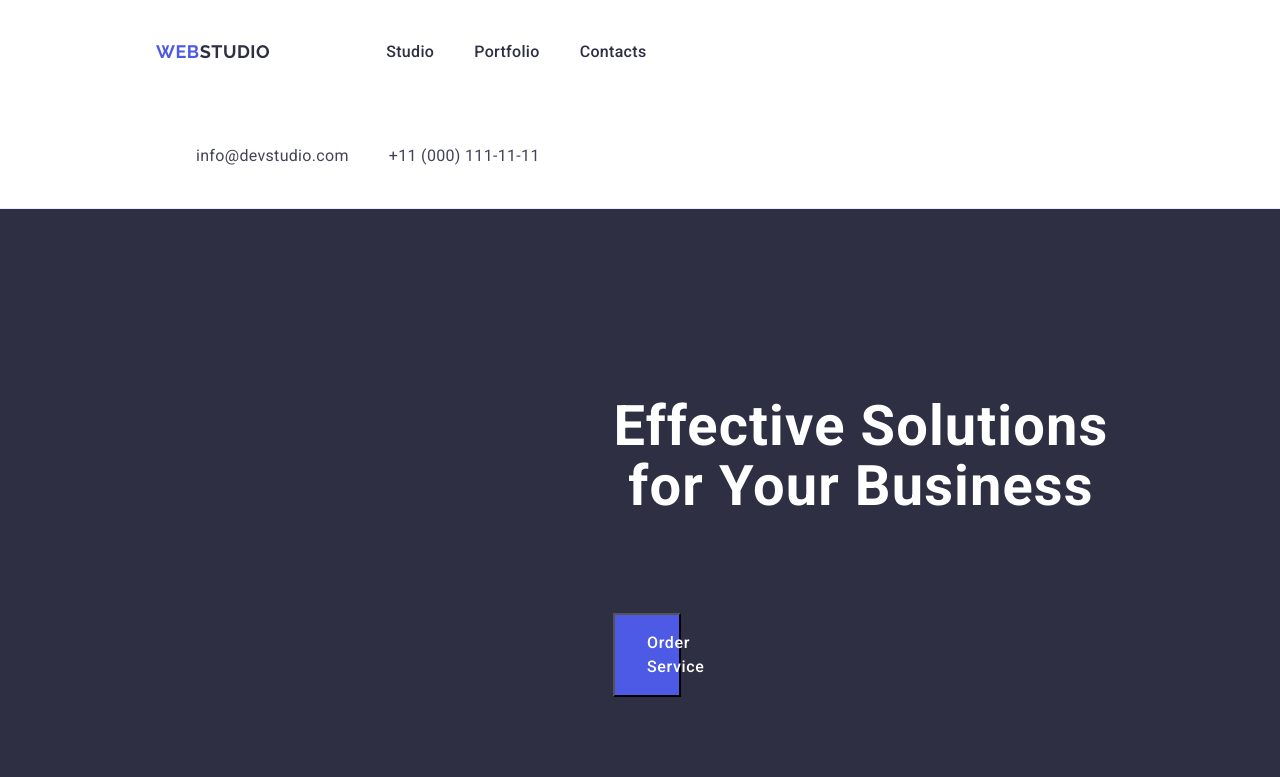
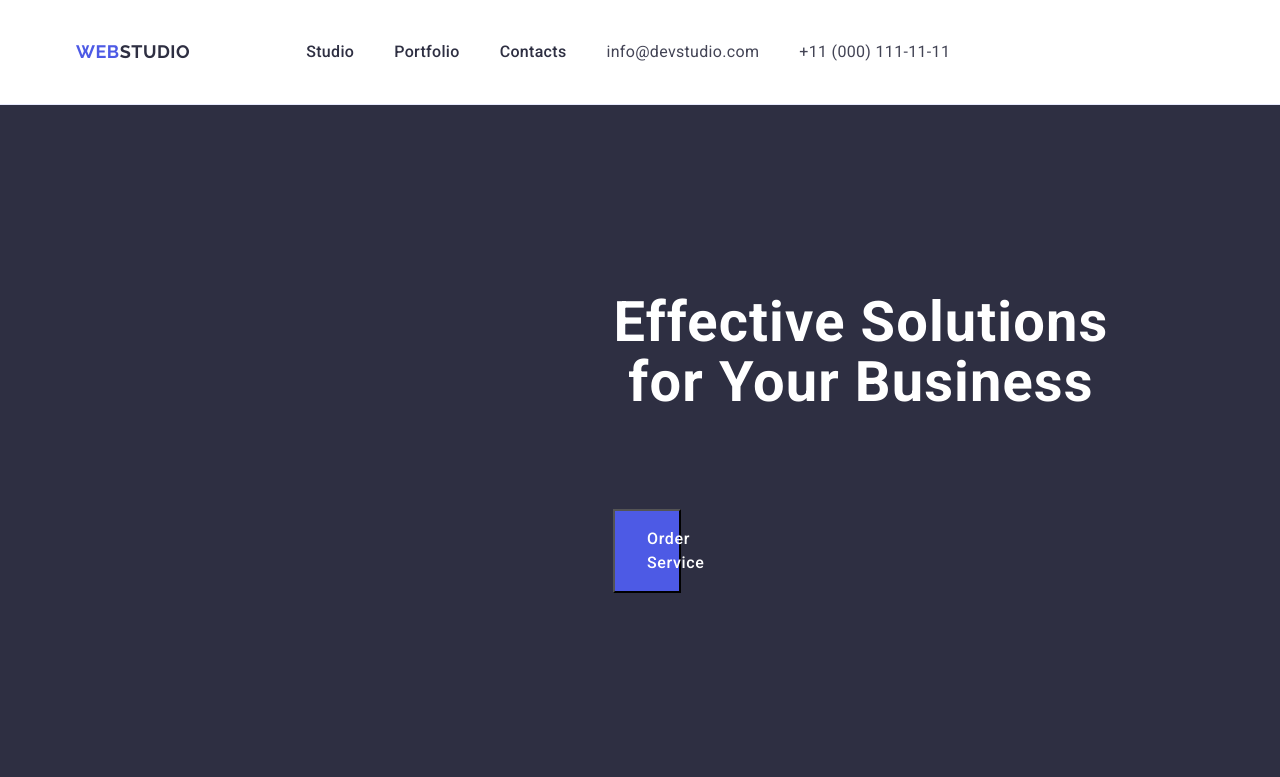
Before and after one commit to K4T3RYN4/goit-markup-hw-03, a plain HTML site: page index.html in a window 1280 px wide. Shown: the top 777 px of the page. Drawn offline with nearby package versions, Linux system fonts and the light colour scheme.

Commit message:
fix header

```diff
--- a/css/styles.css
+++ b/css/styles.css
@@ -66,6 +66,11 @@ a {
 
 /* #region header */
 
+.header-container {
+    display: flex;
+    margin: 0 auto;
+}
+
 .header {
     border-bottom: 1px solid var(--cornflower);
 }
@@ -73,7 +78,10 @@ a {
 .nav-menu {
     display: flex;
     align-items: center;
+}
 
+.nav-menu-item {
+    padding: 24px 0;
 }
 
 .logo {
@@ -106,7 +114,6 @@ a {
     font-size: 16px;
     line-height: 1.5;
     letter-spacing: 0.02em;
-    padding: 24px 0;
 }
 
 .nav-list-item:hover,
--- a/index.html
+++ b/index.html
@@ -19,7 +19,7 @@
   <body>
     <header class="header">
       <!-- #region header -->
-      <div class="container">
+      <div class="container header-container">
         <nav class="nav-menu">
           <a class="logo" href="./index.html"
             >Web<span class="logo-accent-dark">Studio</span></a
```
